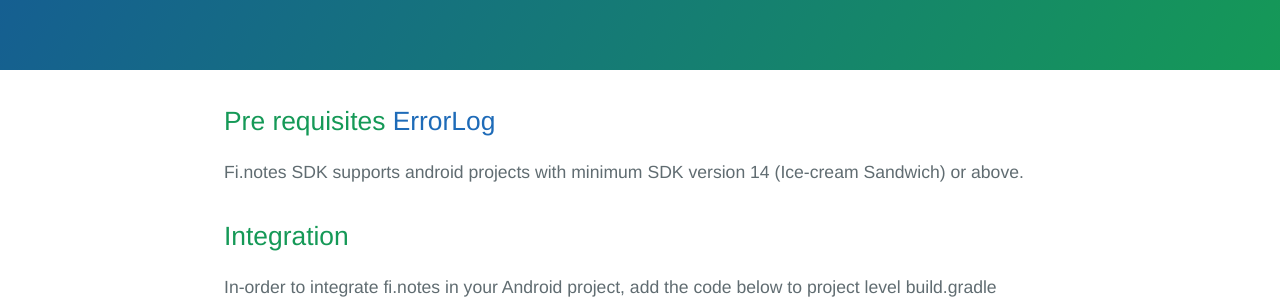
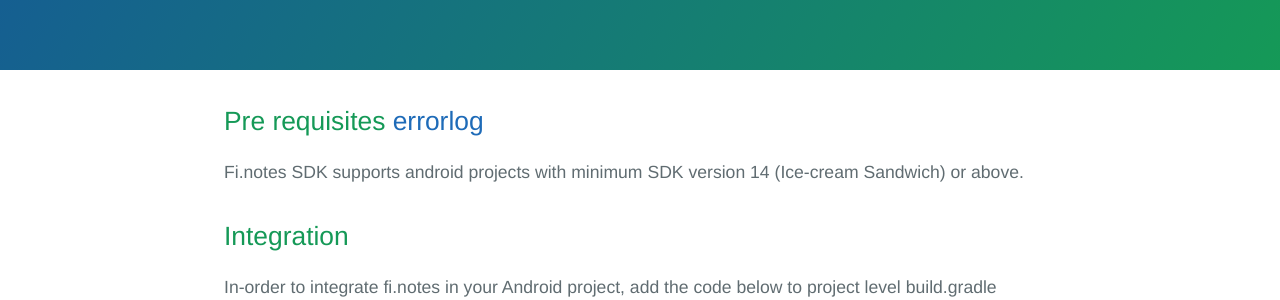
Before and after one commit to finotes/finotes.github.io, a Jekyll site: the page built from _posts/2018-01-19-android-java-docs.md, in a window 1280 px wide and 900 px high. Shown: the part 314-614 px from the top of the window. Built offline with Jekyll 4.4.1, drawn with Linux system fonts in a browser that asks for light colours; some web fonts are replaced.

```diff
--- a/_posts/2018-01-19-android-java-docs.md
+++ b/_posts/2018-01-19-android-java-docs.md
@@ -3,7 +3,7 @@ layout: post
 title: "Android SDK Documentation"
 ---
 
-## Pre requisites [ErrorLog](#ErrorLog)
+## Pre requisites [errorlog](#errorlog)
 
 Fi.notes SDK supports android projects with minimum SDK version 14 (Ice-cream Sandwich) or
 above.
```
